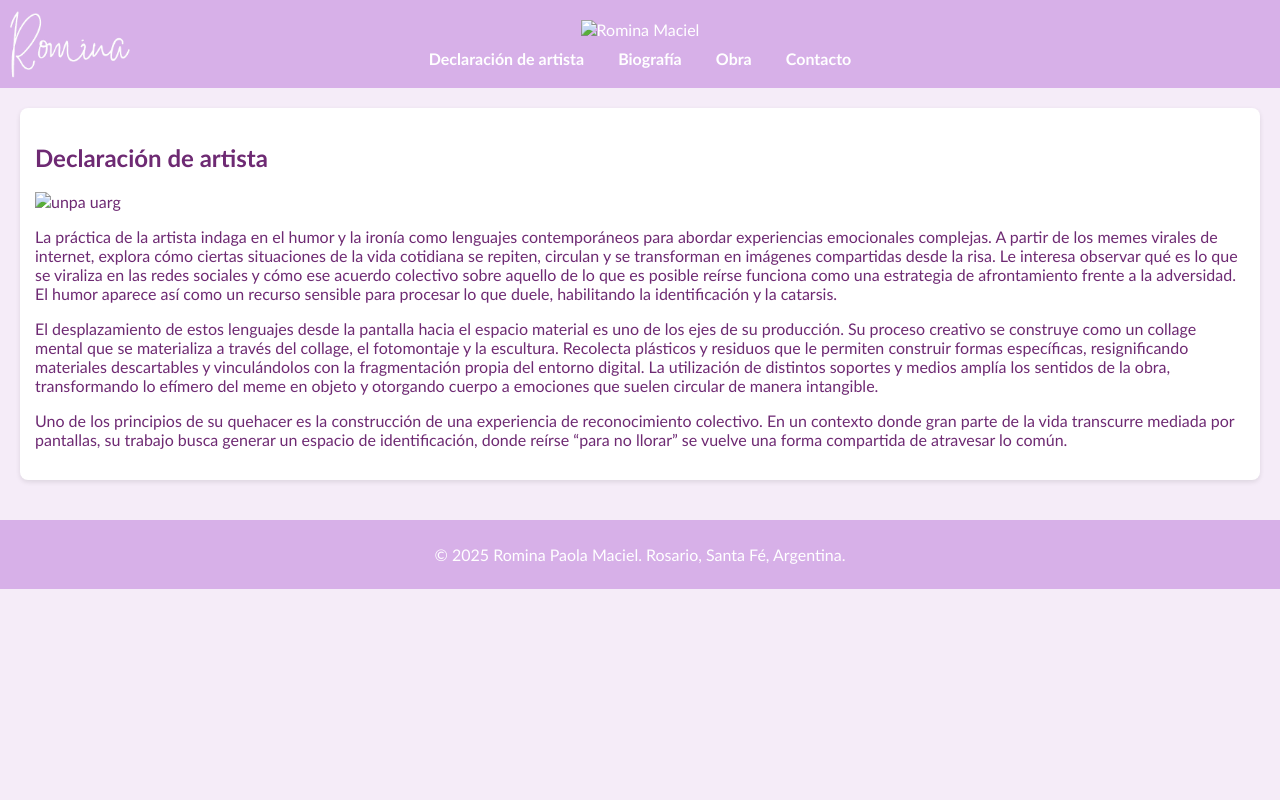
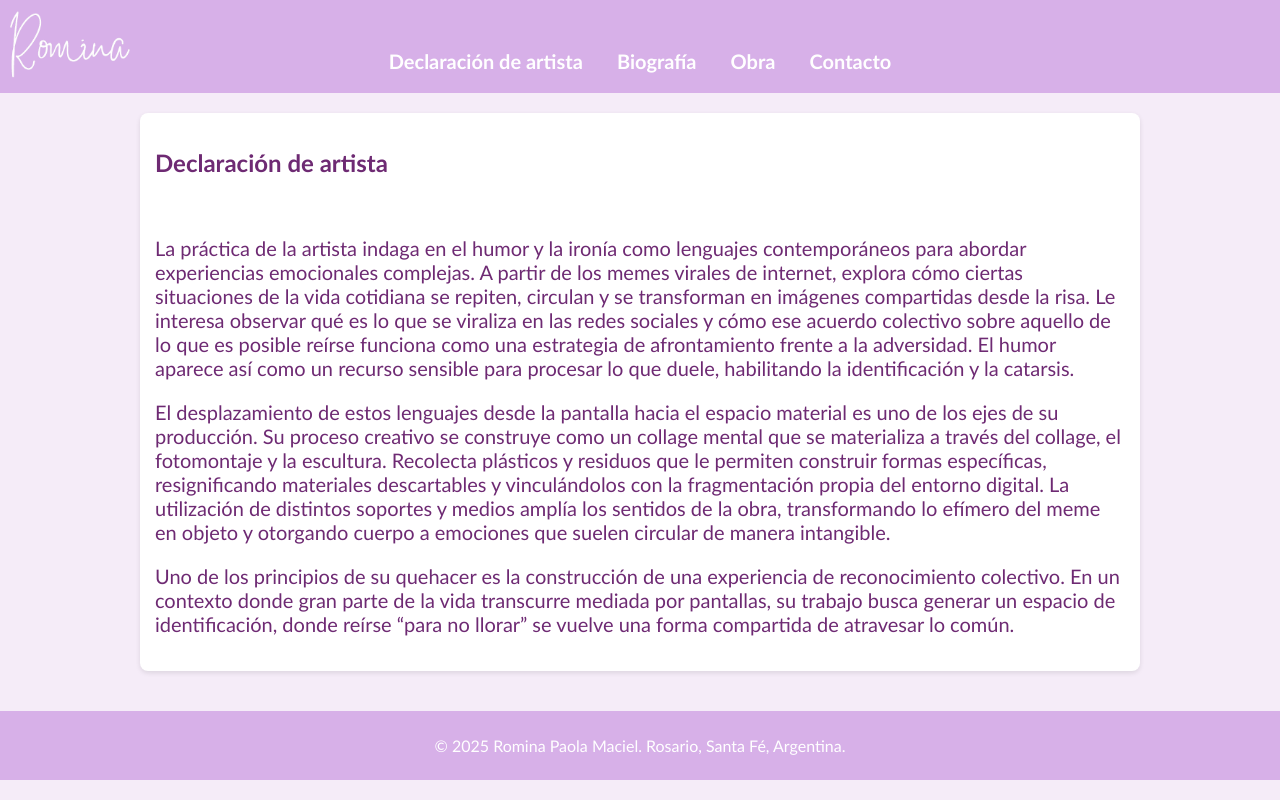
Before and after one commit to pipionGitHub/Romina_Maciel, a plain HTML site: page index.html in a window 1280 px wide. Drawn offline with Linux system fonts and the light colour scheme.

Commit message:
style: agrandar tamano fuente + ajustar texto

```diff
--- a/index.html
+++ b/index.html
@@ -12,7 +12,7 @@
 
   <header>
     <img src="assets/Romina.png" alt="logo" class="corner-img">
-    <img src="" alt="Romina Maciel">
+    <img src="" alt="">
     <nav>
       <a onclick="showSection('decla')">Declaración de artista</a>
       <a onclick="showSection('bio')">Biografía</a>
@@ -25,7 +25,7 @@
     <div class="main-content">
       <div id="decla" class="content-section active">
         <h2>Declaración de artista</h2>
-        <img src="" alt="unpa uarg" width="750">
+        <img src="" alt="" width="750">
         <p>La práctica de la artista indaga en el humor y la ironía como lenguajes
           contemporáneos para abordar experiencias emocionales complejas. A partir de los
           memes virales de internet, explora cómo ciertas situaciones de la vida cotidiana se
--- a/style.css
+++ b/style.css
@@ -3,6 +3,10 @@ body {
     margin: 0;
     background-color: #f5ecf8;
     color: #6e2a73;
+}
+
+p {
+  font-size: 20px;
 }
 
 .corner-img {
@@ -36,6 +40,7 @@ nav a {
     margin: 0 15px;
     color: rgb(255, 255, 255);
     text-decoration: none;
+    font-size: 20px;
     font-weight: bold;
     cursor: pointer;
 }
@@ -52,6 +57,8 @@ main {
 
 .main-content {
     flex: 2;
+    max-width: 1000px;
+    margin: 0 auto;
 }
 
 .content-section {
```
